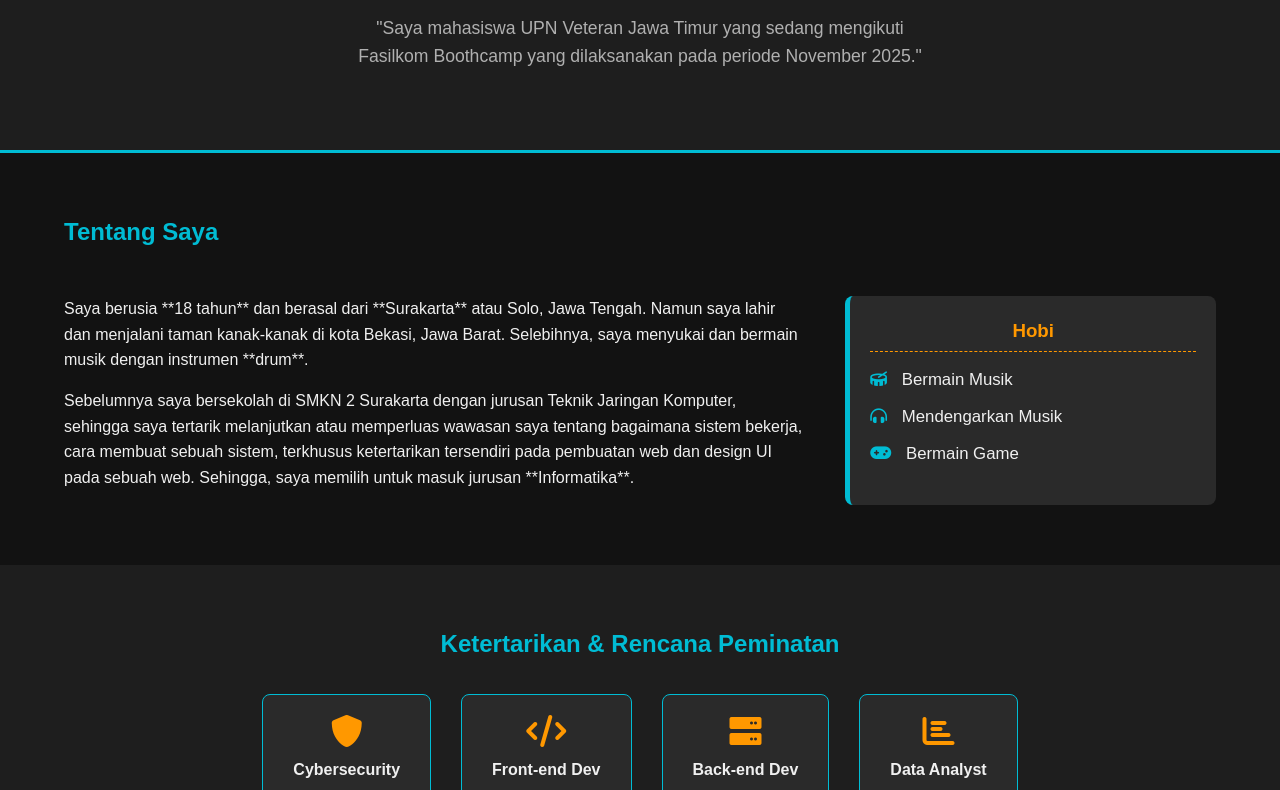
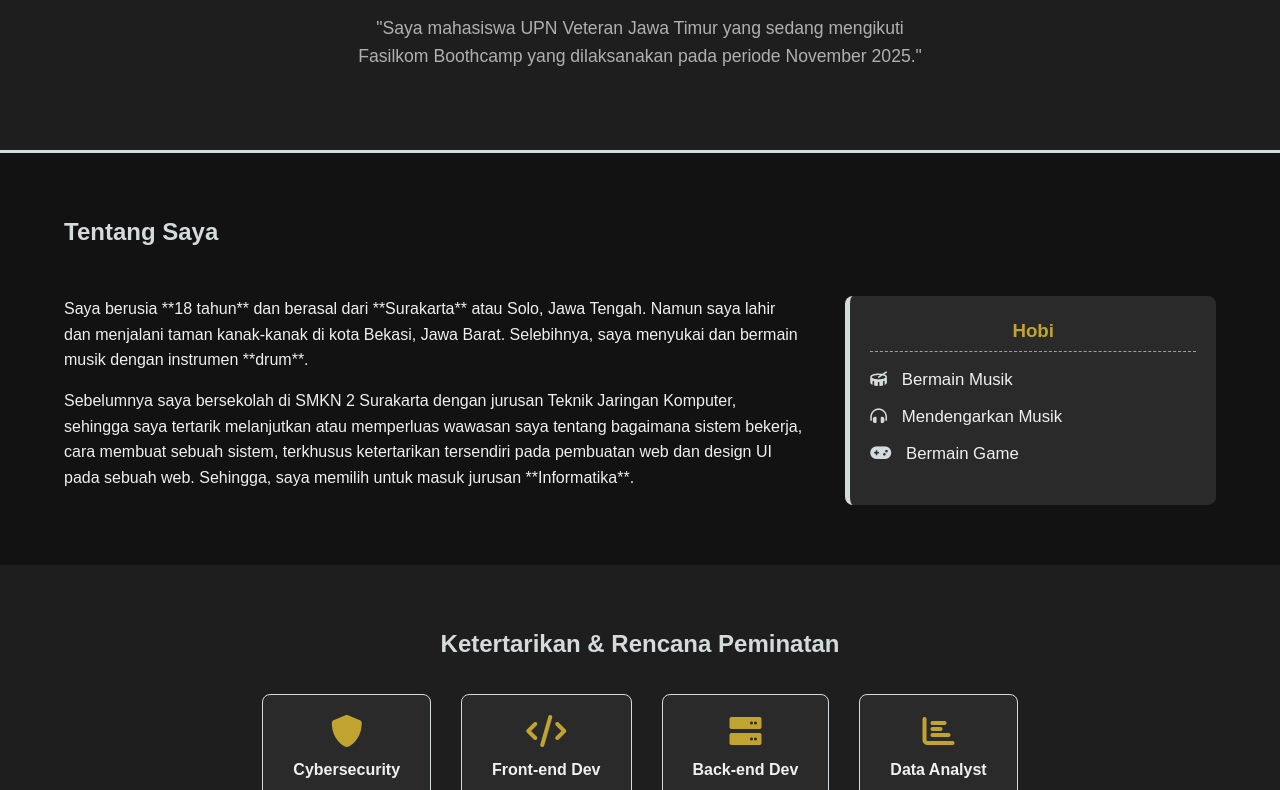
Before and after one commit to tetelepta-tech/tetelepta.github.io, a plain HTML site: page index.html in a window 1280 px wide. Shown: the part 358-1148 px from the top of the page. Drawn offline with Linux system fonts and the light colour scheme.

Commit message:
Perubahan warna

```diff
--- a/CSS/stylesheet.css
+++ b/CSS/stylesheet.css
@@ -3,8 +3,8 @@
     --color-dark: #121212;         /* Dominan Hitam/Gelap */
     --color-light-bg: #1e1e1e;     /* Background Sedikit Lebih Terang */
     --color-text-light: #f0f0f0;   /* Teks utama (putih pucat) */
-    --color-primary: #00bcd4;      /* Warna Aksen (Biru Cyan/Terang) */
-    --color-secondary: #ff9800;    /* Warna Sekunder (Oranye) */
+    --color-primary: #d4dbdc;      /* Warna Aksen (Biru Cyan/Terang) */
+    --color-secondary: #c1a430;    /* Warna Sekunder (Oranye) */
 }
 
 * {
```
